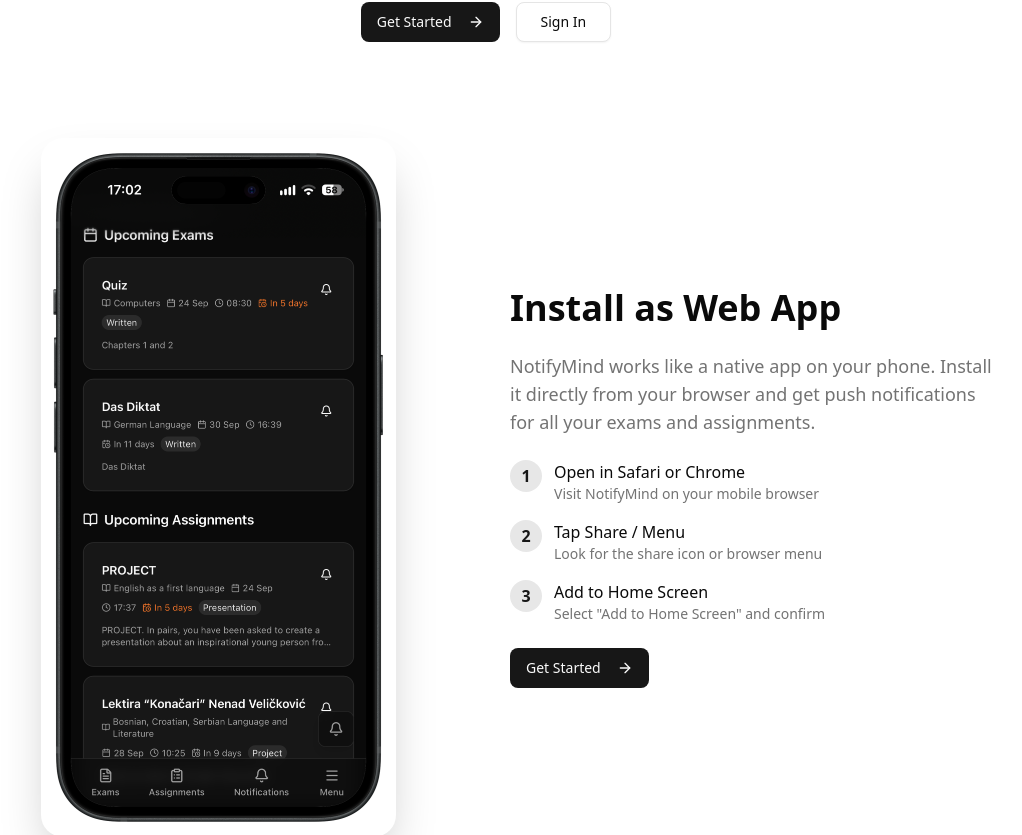
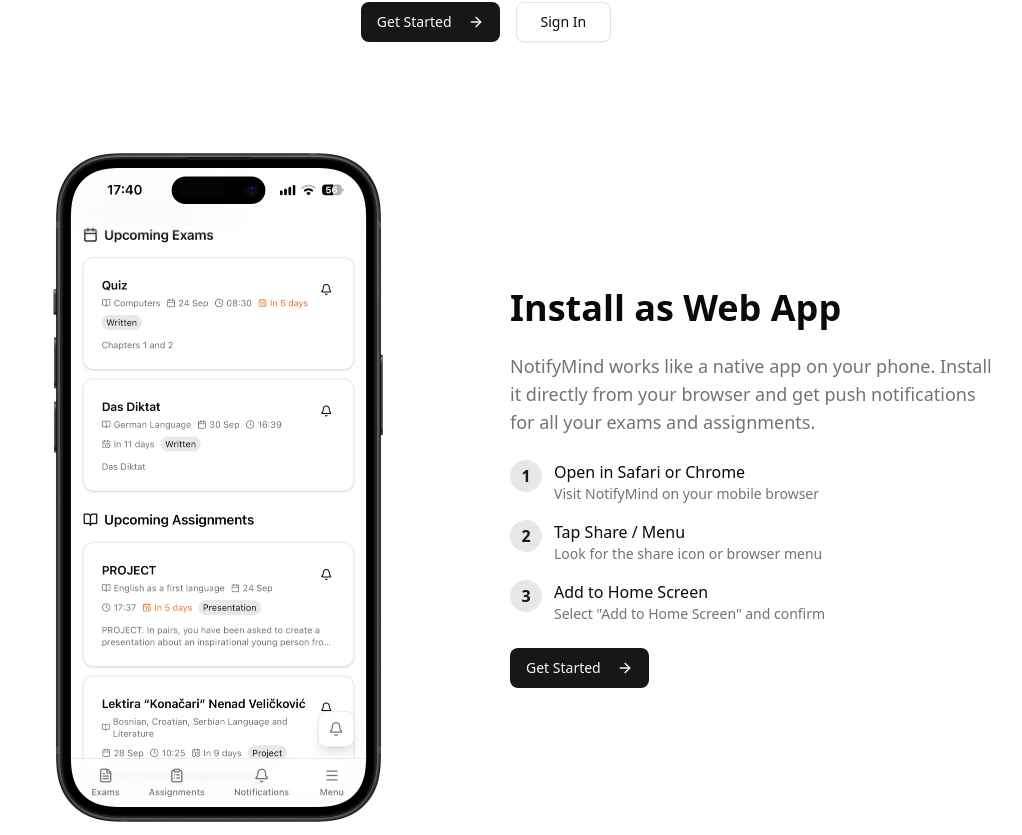
Before and after one commit to Notifymind/schoolmind-reminder, a Next.js app: page / in a window 1280 px wide. Shown: the part 358-1193 px from the top of the page, without its empty margins (154-1176 px from the left). Built offline with nearby package versions, Linux system fonts and the light colour scheme.

Commit message:
feat: add theme-aware iOS screenshots to landing page
- Replace single screenshot with separate light and dark variants
- Show light screenshot in light mode, dark in dark mode
- Add new screenshot assets for both themes

```diff
--- a/app/(public)/page.tsx
+++ b/app/(public)/page.tsx
@@ -40,12 +40,20 @@
             <div className="flex justify-center">
               <div className="relative p-8 rounded-3xl bg-background">
                 <Image
-                  src="/images/ios-screenshot.png"
+                  src="/images/ios-screenshot-light.png"
                   alt="NotifyMind iOS App"
                   width={355}
                   height={700}
-                  className="rounded-3xl shadow-2xl"
                   priority
+                  className="dark:hidden"
+                />
+                <Image
+                  src="/images/ios-screenshot-dark.png"
+                  alt="NotifyMind iOS App"
+                  width={355}
+                  height={700}
+                  priority
+                  className="hidden dark:block"
                 />
               </div>
             </div>
```
Also changed, not shown: public/images/ios-screenshot-dark.png (added), public/images/ios-screenshot-light.png (added).
